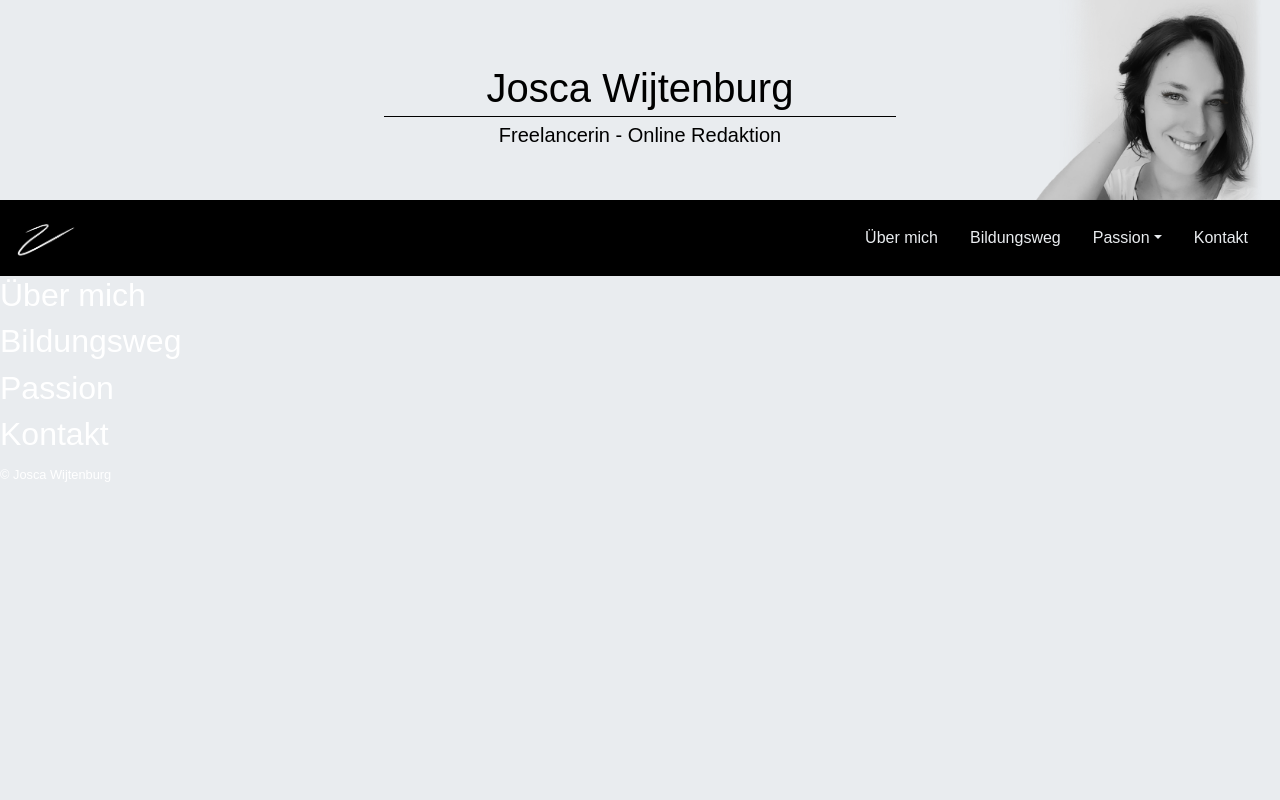
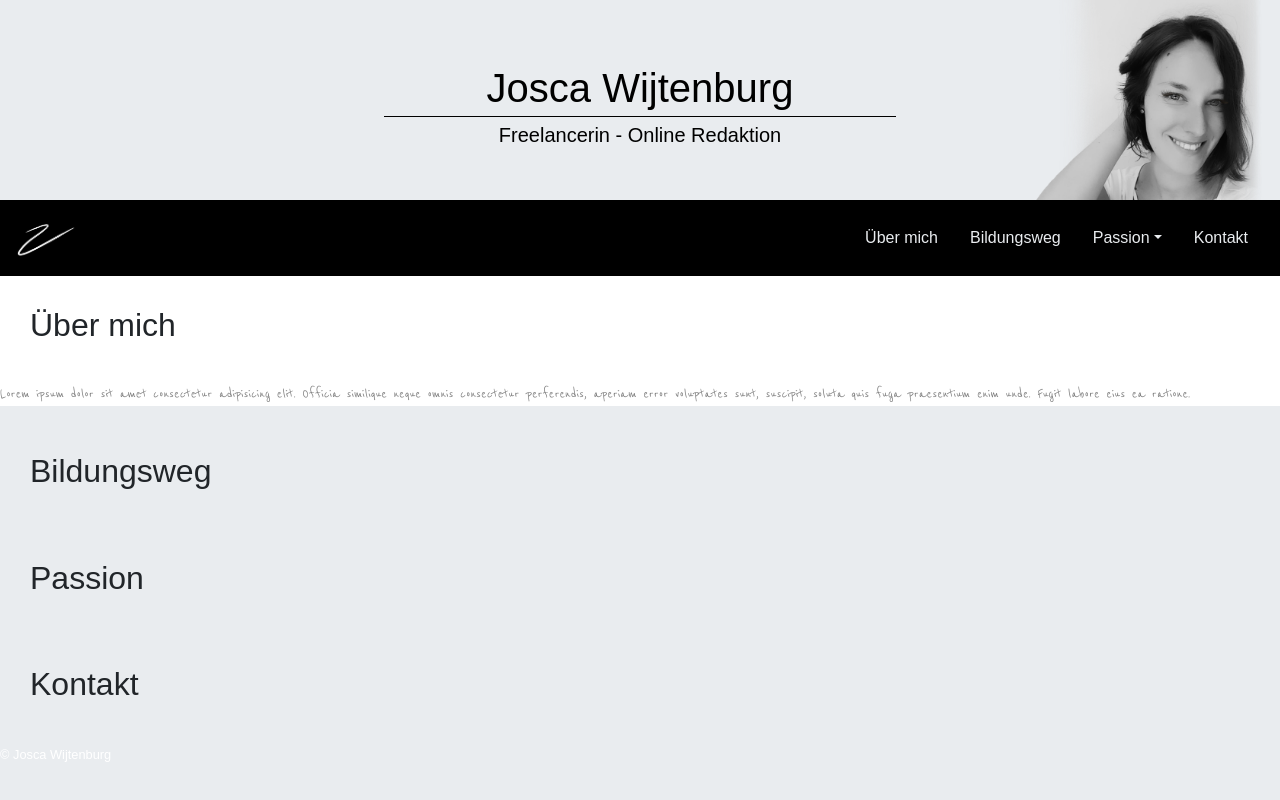
Before and after one commit to JoscaWij/portfolio, a plain HTML site: page index.html in a window 1280 px wide. Drawn offline with nearby package versions, Linux system fonts and the light colour scheme.

Commit message:
Add about-me

```diff
--- a/index.html
+++ b/index.html
@@ -11,6 +11,13 @@
     <!-- Custom Bootstrap CSS -->
     <link rel="stylesheet" href="css/custom.css" />
 
+    <!--Fonts-->
+    <link
+      href="https://fonts.googleapis.com/css2?family=Reenie+Beanie&display=swap"
+      rel="stylesheet"
+    />
+
+    <!--Metadaten-->
     <title>Portfolio Josca W.</title>
   </head>
   <body>
@@ -60,6 +67,12 @@
       <!--Über mich-->
       <section id="über-mich">
         <h2>Über mich</h2>
+        <p class="handwritten">
+          Lorem ipsum dolor sit amet consectetur adipisicing elit. Officia
+          similique neque omnis consectetur perferendis, aperiam error
+          voluptates sunt, suscipit, soluta quis fuga praesentium enim unde.
+          Fugit labore eius ea ratione.
+        </p>
       </section>
       <!--Bildungsweg-->
       <section id="bildungsweg">
--- a/scss/custom.scss
+++ b/scss/custom.scss
@@ -42,5 +42,19 @@ $link-hover-color: darken($link-color, 30%);
   background-color: black;
 }
 
+#über-mich {
+  background-color: white;
+  color: grey;
+}
+
+h2 {
+  padding: 30px 30px;
+  color: #212529;
+}
+
+.handwritten {
+  font-family: "Reenie Beanie", cursive;
+}
+
 // Include all Bootstrap
 @import "../node_modules/bootstrap/scss/bootstrap";
```
Also changed, not shown: css/custom.css, 1 other file.
